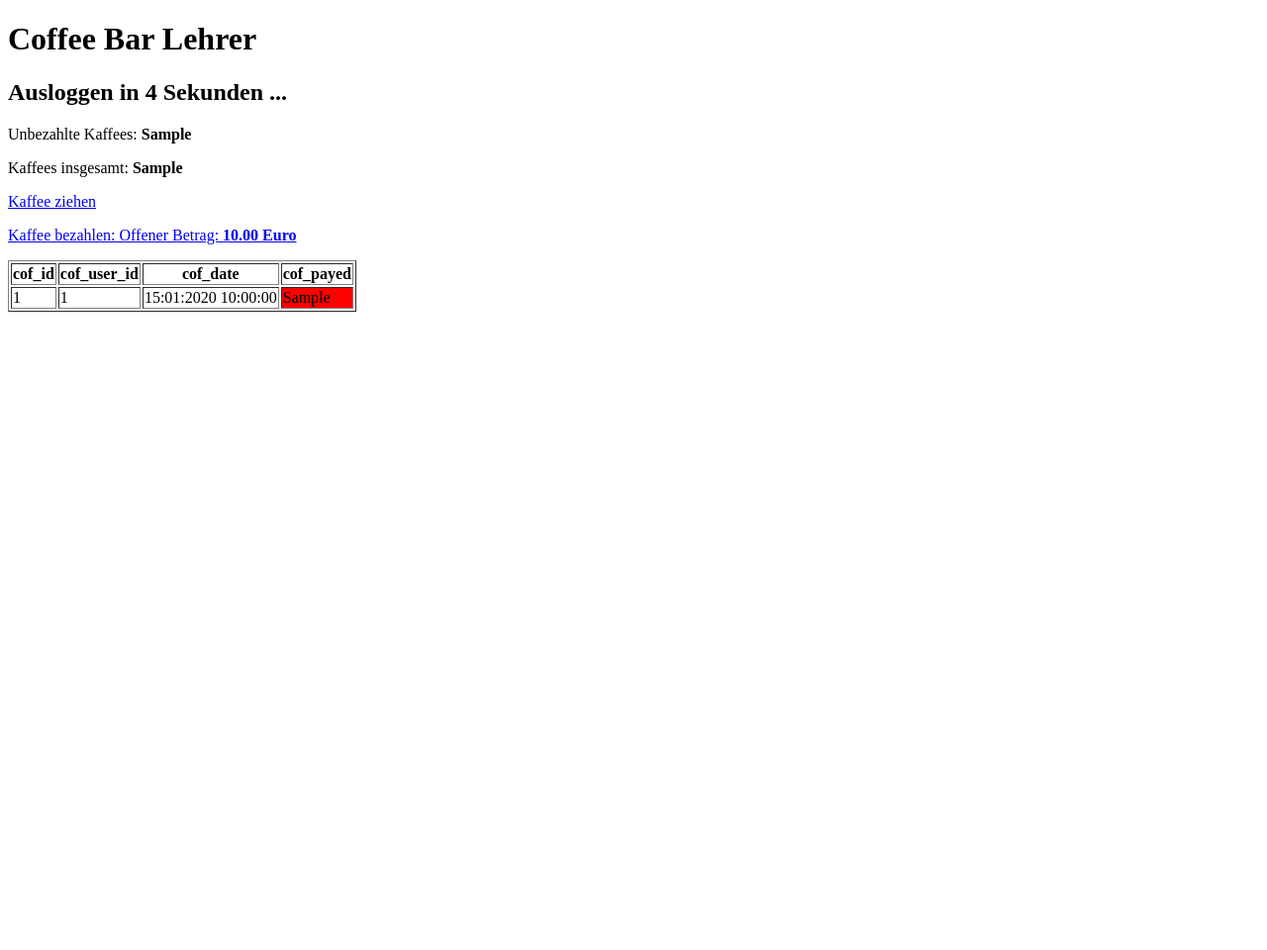
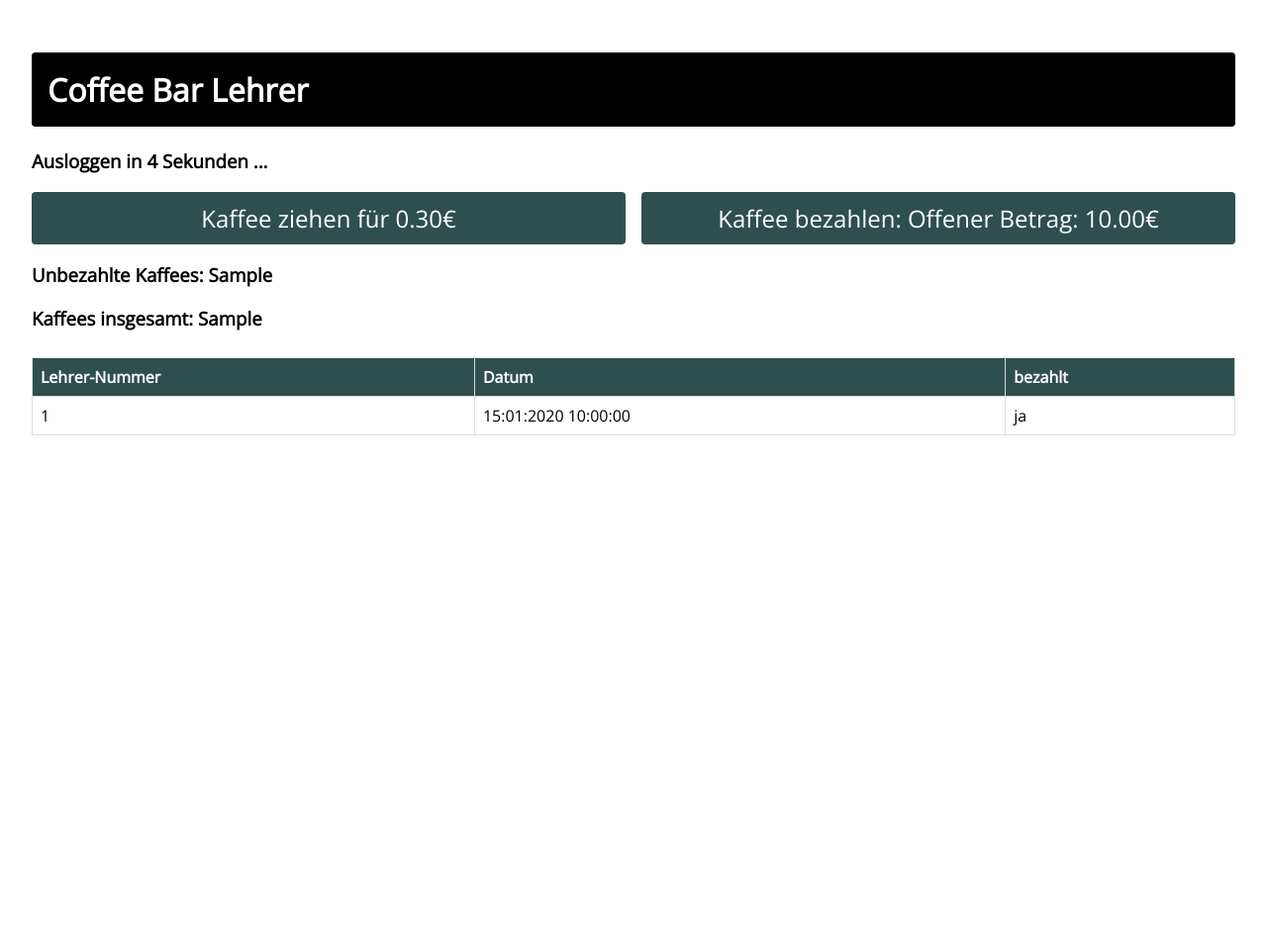
Before and after one commit to sue1974/flask_coffeebase, a Flask app: template templates/index.html in a window 1280 px wide. Shown: the top 960 px of the page at 99% size. Before the commit the page ends 315 px from the top, so only its background shows below. Run offline with Flask 2, Linux system fonts and the light colour scheme; the template is opened without the code that fills it: most values are stand-ins (such as "Sample title", 1, 10 or a date in 2020).

Commit message:
Version 1.2  - Layout

```diff
--- a/templates/index.html
+++ b/templates/index.html
@@ -4,48 +4,116 @@
     <meta charset="UTF-8">
     <meta name="viewport" content="width=device-width, initial-scale=1.0">
     <title>Coffeebase V1.0</title>
+    <link rel="preconnect" href="https://fonts.googleapis.com">
+    <link rel="preconnect" href="https://fonts.gstatic.com" crossorigin>
+    <link href="https://fonts.googleapis.com/css2?family=Open+Sans:wght@300&display=swap" rel="stylesheet">
+    <style>
+    body {
+        font-family: 'Open Sans', sans-serif;
+        margin: 0 auto;
+        max-width: 80em;
+        display: grid;
+   		gap: 0.5em;
+        grid-template-columns: 1fr;
+        grid-template-rows: auto minmax(0, 600px);;
+        padding: 2em;
+    }
+
+    #buttons {
+        display: grid;
+        grid-template-columns: 1fr 1fr;
+        gap: 1em;
+    }
+
+
+    /* Style to make the link look like a button */
+    .button-link {
+      display: inline-block;
+      padding: 10px 20px;
+      text-align: center;
+      text-decoration: none;
+      background-color: DarkSlateGray;
+      color: white;
+      border: none;
+      border-radius: 4px;
+      cursor: pointer;
+      font-size: 1.5em;
+    }
+
+    table {
+      border-collapse: collapse;
+      width: 100%;
+    }
+
+    th, td {
+      border: 1px solid #dddddd;
+      text-align: left;
+      padding: 8px;
+    }
+
+    /* Styling for the table header */
+    th {
+      background-color: DarkSlateGray;
+      color: white;
+    }
+
+    /* Styling for alternating rows */
+    tbody tr:nth-child(even) {
+      background-color: #ecf0f1;
+    }
+
+    h1 {
+  background-color: black;
+  color: white;
+  padding: 0.5em;
+        border: none;
+      border-radius: 4px;
+
+    }
+
+  </style>
 </head>
 <body>
+    <header>
         <h1>Coffee Bar Lehrer {{ user }} </h1>
-    <h2><div id="countdown">Ausloggen in <strong><span id="seconds">10</span></strong> Sekunden ...</div></h2>
+        <h3><div id="countdown">Ausloggen in <strong><span id="seconds">10</span></strong> Sekunden ...</div></h3>
 
+        <section id="buttons">
+            <a href="{{ url_for('add_coffee', cof_user_id=user) }}" class="button-link">Kaffee ziehen für 0.30€</a>
+
+            <a href="{{ url_for('pay_coffee', cof_user_id=user) }}" class="button-link">Kaffee bezahlen: Offener Betrag: {{ '%.2f'|format(counter_false * 0.3) }}€ </a>
+        </section>
         <p>
-        Unbezahlte Kaffees: <strong>{{ counter_false }}</strong>
+            <h3>Unbezahlte Kaffees: {{ counter_false }} </h3>
         </p>
         <p>
-        Kaffees insgesamt: <strong>{{ counter_all }}</strong>
+            <h3>Kaffees insgesamt: {{ counter_all }}</h3>
         </p>
-    <p>
-        <a href="{{ url_for('add_coffee', cof_user_id=user) }}">Kaffee ziehen</a>
-    </p>
-    <p>
-        <a href="{{ url_for('pay_coffee', cof_user_id=user) }}">Kaffee bezahlen: Offener Betrag: <strong>{{ '%.2f'|format(counter_false * 0.3) }} Euro</strong></a>
-    </p>
-
+    </header>
+    <section id="table">
         <table border="1">
             <thead>
                 <tr>
-                <th>cof_id</th>
-                <th>cof_user_id</th>
-                <th>cof_date</th>
-                <th>cof_payed</th>
+                    <th>Lehrer-Nummer</th>
+                    <th>Datum</th>
+                    <th>bezahlt</th>
                 </tr>
             </thead>
             <tbody>
                 {% for coffee in coffees %}
                     <tr>
-                    <td>{{ coffee.cof_id }}</td>
                         <td>{{ coffee.cof_user_id }}</td>
                         <td>{{ coffee.cof_date.strftime('%d:%m:%Y %H:%M:%S ') }}</td>
-                    <td {% if coffee.cof_payed == true %} style="background-color:green"> {{ coffee.cof_payed }}
-                        {% else %} style="background-color:red"> {{ coffee.cof_payed }}
-                        {% endif %}</td>
+                        <td {% if coffee.cof_payed == false %} style="background-color:IndianRed"> nein
+                            {% else %} > ja
+                            {% endif %}
+                        </td>
                     </tr>
                 {% endfor %}
             </tbody>
         </table>
-
-
+    </section>
+</body>
 <script>
         // Funktion für den Countdown und die Weiterleitung
         function countdownAndRedirect(seconds) {
@@ -74,5 +142,4 @@
         // Starte den Countdown mit einer Startzeit von 10 Sekunden
         countdownAndRedirect(10);
 </script>
-</body>
 </html>
```
Also changed, not shown: templates/login.html (+27 -2 lines). Lines whose indentation alone changed are shown as unchanged.
